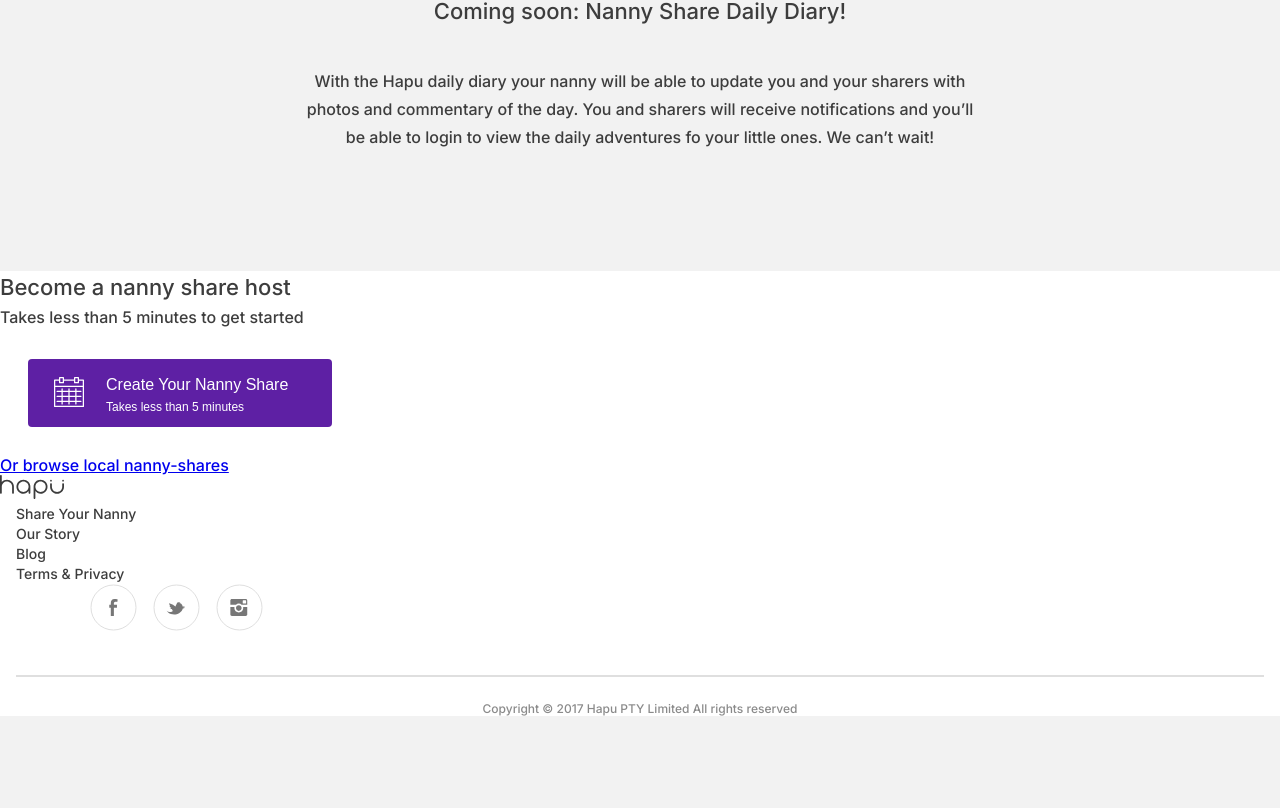
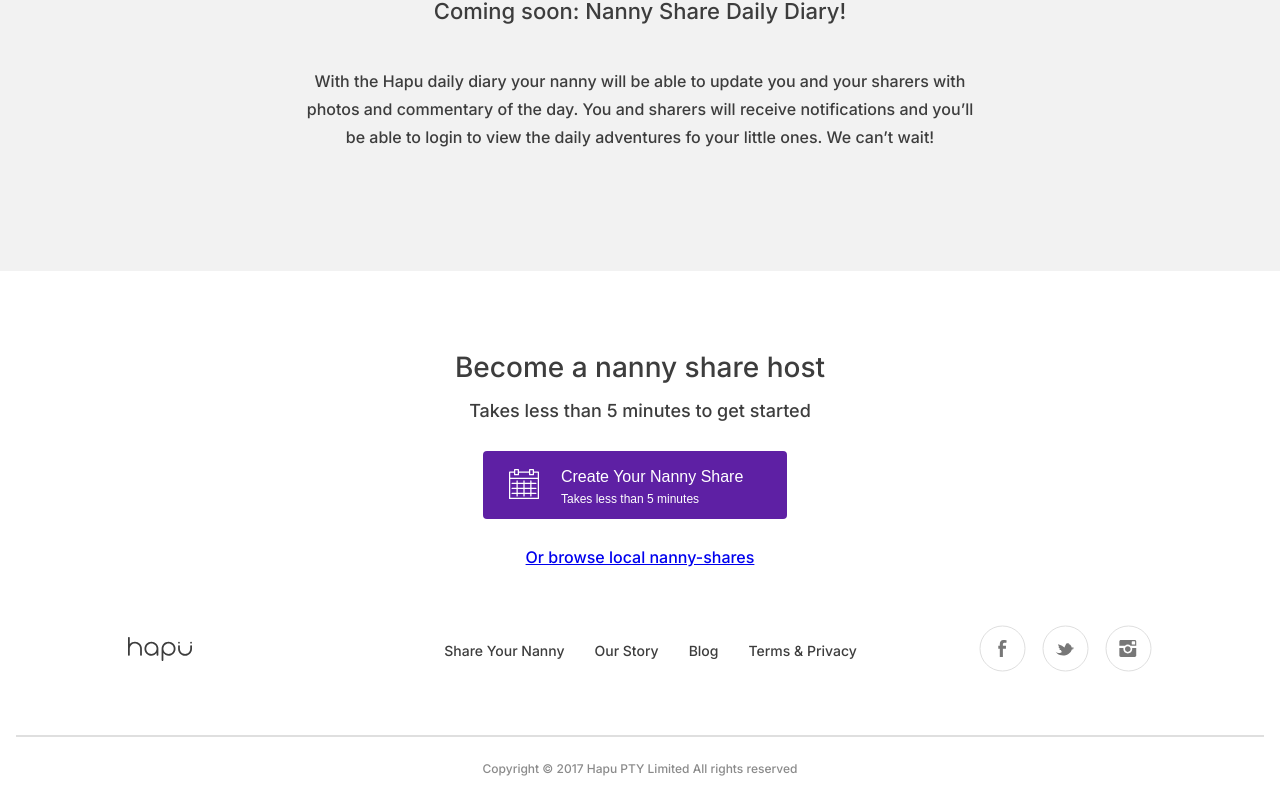
Before and after one commit to walterlbf/react-challenge, a React (Create React App) app: page / in a window 1280 px wide. Shown: the part 3305-4113 px from the top of the page. Before the commit the page ends 4021 px from the top, so only its background shows below. Built offline with nearby package versions, Linux system fonts and the light colour scheme.

Commit message:
footer desktop ok

```diff
--- a/src/components/Footer.jsx
+++ b/src/components/Footer.jsx
@@ -40,8 +40,8 @@ export default function Footer() {
         <picture className="picture-logo">
           <img src={ Logo } alt="Hapu Logo" />
         </picture>
-        <nav>
-          <ul>
+        <nav className="navbar-footer">
+          <ul className="ul-nav">
             <li>
               Share Your Nanny
             </li>
@@ -56,17 +56,17 @@ export default function Footer() {
             </li>
           </ul>
         </nav>
-      </section>
         <section className="social-icons">
-        <a href='https://www.facebook.com/hapunui' target='_blank'>
+          <a href='https://www.facebook.com/hapunui' target='_blank' rel="noreferrer">
             <img src={facebook} alt='Facebook of Hapu' />
           </a>
-        <a href='https://twitter.com/hapunui' target='_blank'>
+          <a href='https://twitter.com/hapunui' target='_blank' rel="noreferrer">
             <img src={twitter} alt='Twitter of Hapu' />
           </a>
-        <a href='https://www.instagram.com/hapunui' target='_blank'>
+          <a href='https://www.instagram.com/hapunui' target='_blank' rel="noreferrer">
             <img src={instagram} alt='Instagram of Hapu' />
           </a>
+        </section>
       </section>
       <div className="divider-footer"></div>
       <p className="copyright">
--- a/src/styles/Footer.css
+++ b/src/styles/Footer.css
@@ -1,24 +1,51 @@
 ul {
   list-style: none;
+}
+.footer-section {
+  display: flex;
+  text-align: center;
+  flex-direction: column;
+  align-items: center;
 }
 
 .footer-nav {
   font-weight: 500;
   font-size: 14px;
   line-height: 20px;
+  align-items: center;
+  display: flex;
+  justify-content: space-between;
+  margin: 58px 128px;
+}
+
+.ul-nav {
+  display: flex;
+  gap: 30px;
+  justify-content: center;
+}
+
+li {
+  display: inline-block;
+}
+
+.navbar-footer {
+  margin-left: 146px
 }
 
 footer {
   background-color: #FFFFFF;
   color: #3D3D3D;
   font-weight: 500;
-  /* text-align: center; */
+  text-align: center;
+  align-items: center;
 }
 
 .footer-h2 {
-  font-size: 22px;
+  font-size: 28px;
   line-height: 32px;
   font-weight: 500;
+  margin-top: 80px;
+
 }
 
 .divider-footer {
@@ -27,9 +54,10 @@ footer {
 }
 
 .footer-p {
-  font-size: 16px;
-  line-height: 28px;
+  font-size: 18px;
+  line-height: 24px;
   font-weight: 500;
+  margin-top: 16px;
 }
 
 /*button*/
@@ -72,8 +100,6 @@ footer {
   display: flex;
   gap: 16px;
   align-items: center;
-  margin-left: 90px;
-  margin-bottom: 40px;
 }
 
 .copyright {
@@ -81,6 +107,7 @@ footer {
   font-size: 12px;
   opacity: 0.6;
   margin-top: 24px;
+  padding-bottom: 32px;
 }
 
 @media (max-width: 360px) {
@@ -88,6 +115,10 @@ footer {
   footer {
     padding-top: 40px;
     padding-bottom: 24px;
+  }
+
+  .social-icons {
+    margin-top: 24px;
   }
 
   .footer-section {
```
Lines whose indentation alone changed are shown as unchanged.
